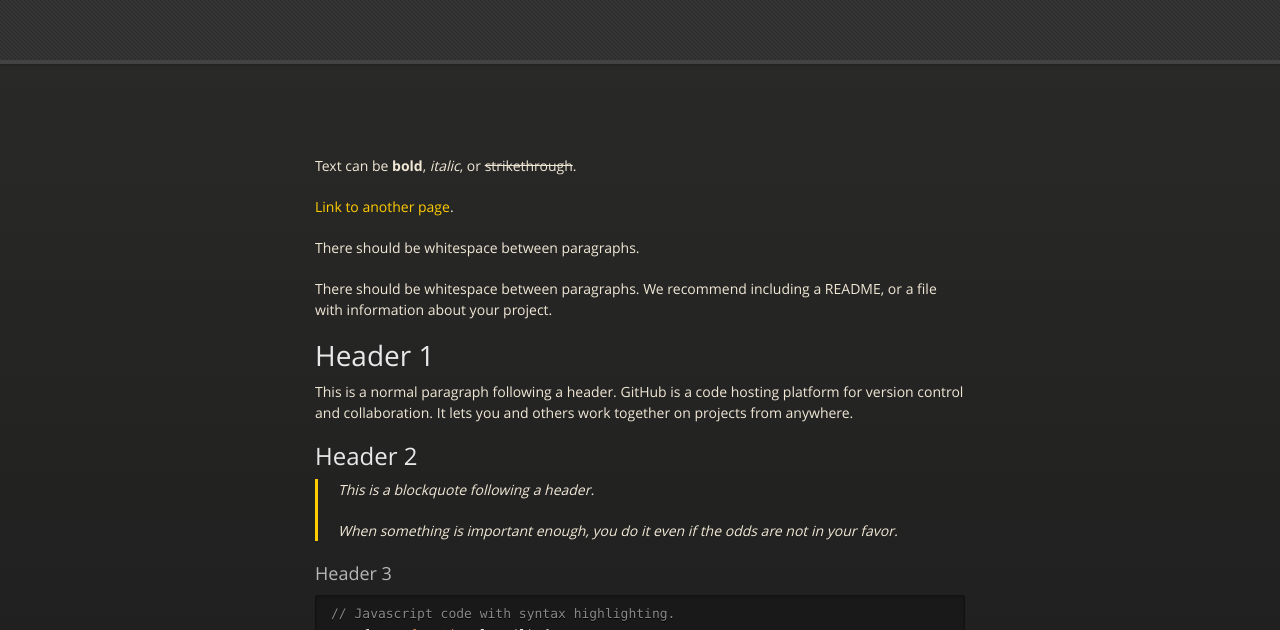
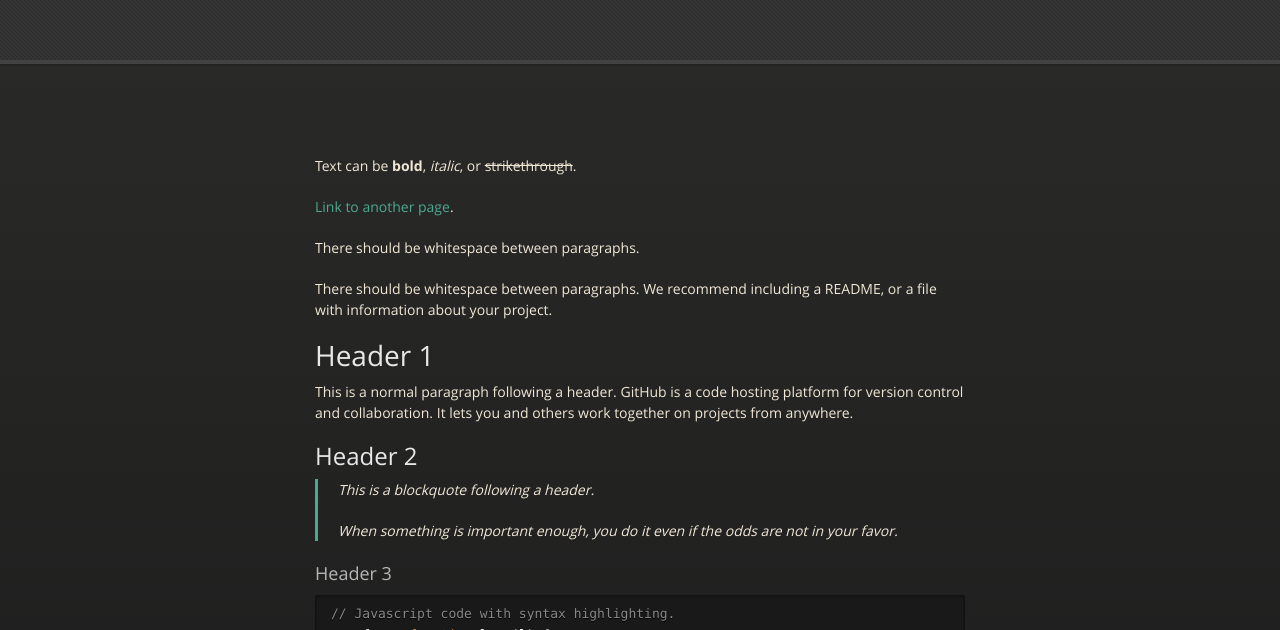
Before and after one commit to gurhan-camgoz/gurhan-camgoz.github.io, a Jekyll site: the page built from index.md, in a window 1280 px wide. Shown: the top 630 px of the page. Built offline with Jekyll 4.4.1, drawn with Linux system fonts in a browser that asks for light colours.

Commit message:
link color

```diff
--- a/_sass/jekyll-theme-midnight.scss
+++ b/_sass/jekyll-theme-midnight.scss
@@ -50,12 +50,12 @@ h3 {
 }
 
 a {
-  color:#ffcc00;
+  color:#4ca98f;
   font-weight:400;
   text-decoration:none;
 
   &:hover {
-    color: #ffeb9b;
+    color: #8af2e4;
   }
 }
 
@@ -87,7 +87,7 @@ section img {
 }
 
 blockquote {
-  border-left:3px solid #ffcc00;
+  border-left:3px solid #4ca98f;
   margin:0;
   padding:0 0 0 20px;
   font-style:italic;
```
